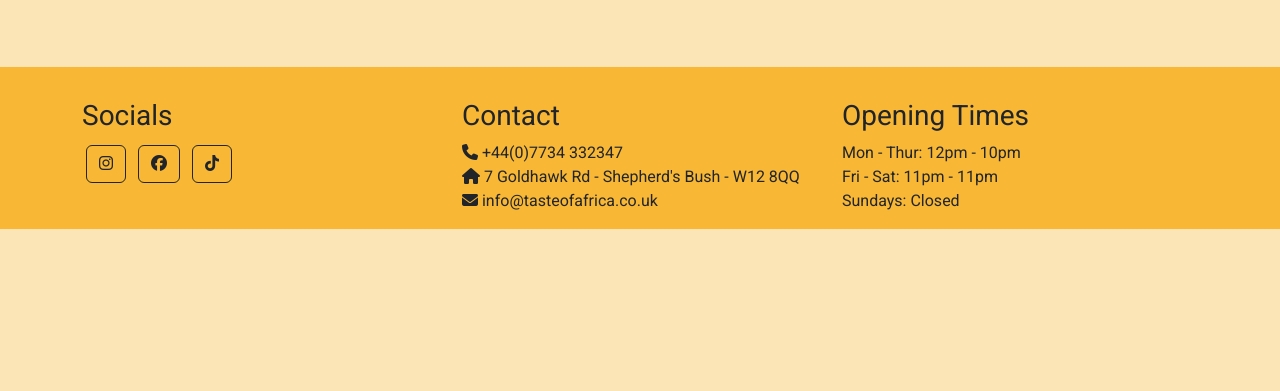
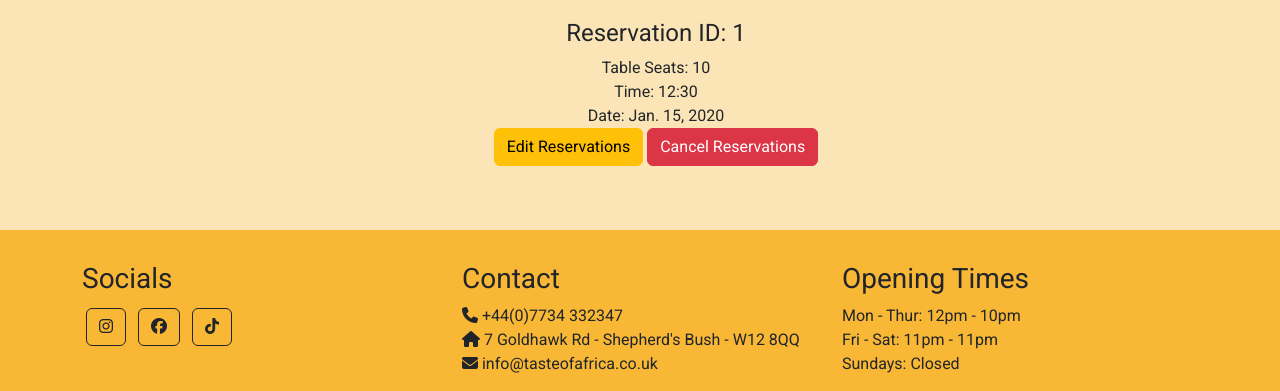
Before and after one commit to KyrianU/taste-of-africa, a Django app: page /reservation/manage_reservations/ in a window 1280 px wide. Shown: the part 183-574 px from the top of the page. Run offline with Django 3.2, Linux system fonts and the light colour scheme; tables that the repository leaves empty hold one stand-in row (values such as "Sample post"); some libraries are stand-ins or nearby versions.

Commit message:
change css styling on the reservation item

```diff
--- a/reservation/templates/manage_reservations.html
+++ b/reservation/templates/manage_reservations.html
@@ -13,11 +13,11 @@
     <div class="row d-flex justify-content-center mb-5">
         <div class="col-sm-12">
             <div class="row d-flex justify-content-center">
-                {% for reservation in reservation %}
+                {% for reservation in object_list %}
                 <div class="col-md-6 col-lg-4">
                     <ul class="reservation-list text-center" id="{{ reservation.booking_id }}">
                         <li class="reservation-item">
-                            <h4>Reservation ID: {{ reservation.booking_id }}</h4>
+                            <h4>Reservation ID: {{ reservation.id }}</h4>
 
                             <li class="reservation-item">Table Seats: {{ reservation.seats }} </li>
                             <li class="reservation-item">Time: {{ reservation.time }}</li>
--- a/static/css/base.css
+++ b/static/css/base.css
@@ -40,6 +40,11 @@ footer {
 
 }
 
+.reservation-item,
+.reservation-date {
+    list-style: none;
+}
+
 
 .card-img-top {
     border-top-left-radius: 15px;
--- a/templates/allauth/socialaccount/signup.html
+++ b/templates/allauth/socialaccount/signup.html
@@ -1,4 +1,5 @@
-{% extends "socialaccount/base.html" %}
+{% extends "base.html" %}
+{% load static %}
 
 {% load i18n %}
 
```
